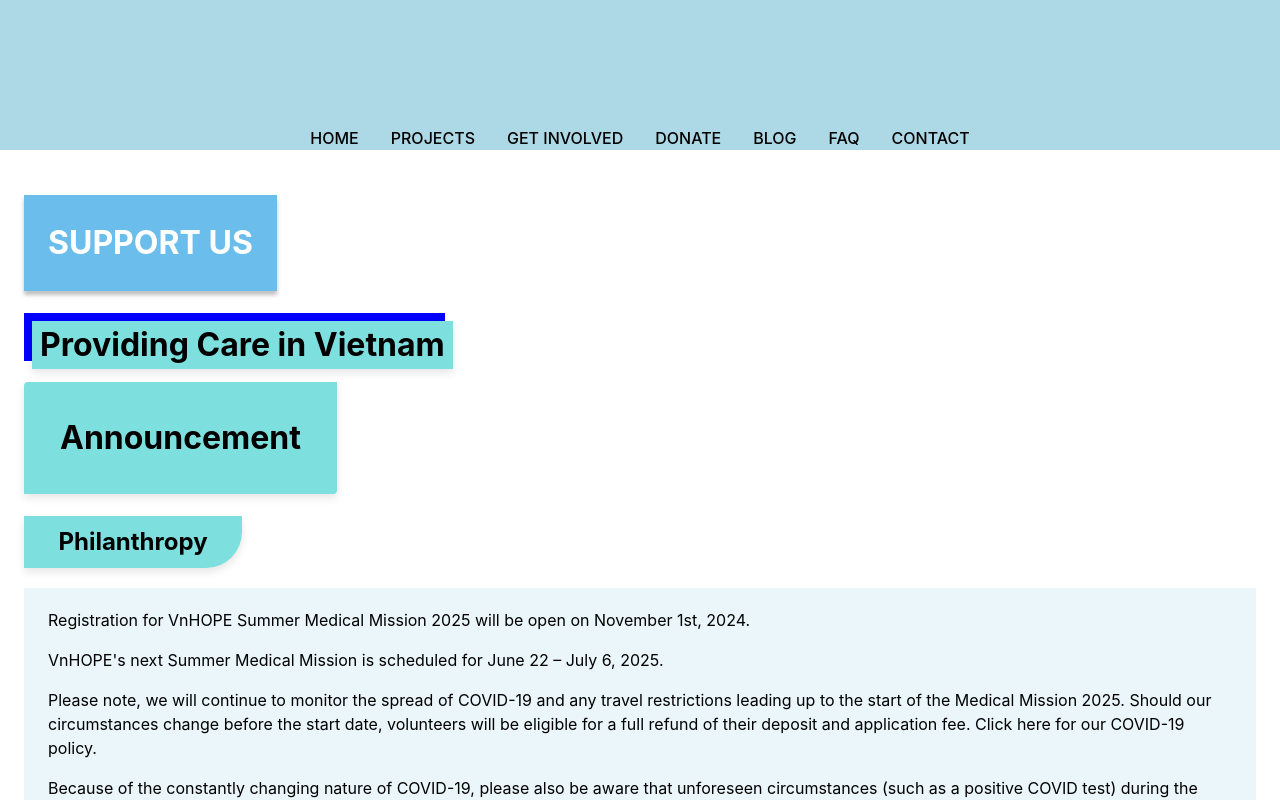
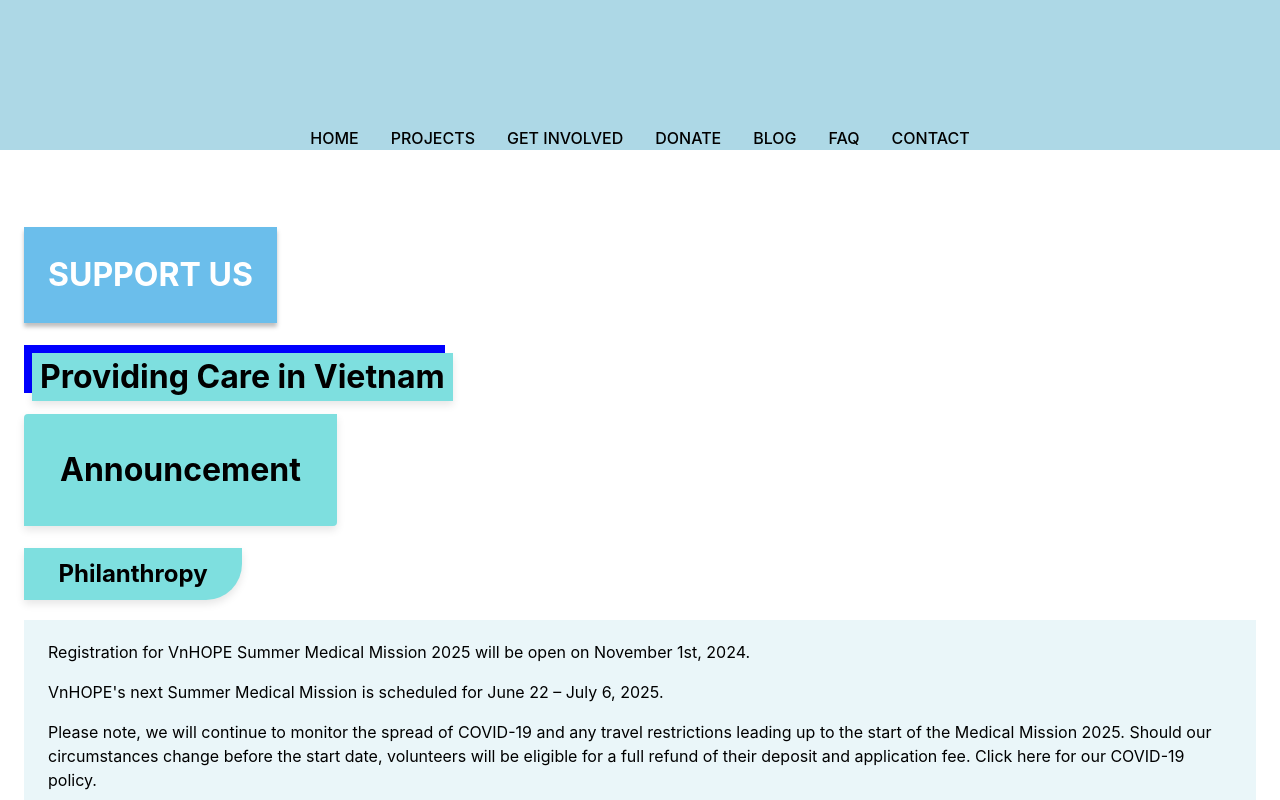
Before and after one commit to KhoiBui/legendary-project, a React (Vite) app: page / in a window 1280 px wide. Shown: the top 800 px of the page. Built offline with nearby package versions, Linux system fonts and the light colour scheme.

Commit message:
more vertical padding

```diff
--- a/src/App.tsx
+++ b/src/App.tsx
@@ -20,7 +20,7 @@
     <Router>
       <Wrapper>
         <Header />
-        <main>
+        <main style={{ paddingBlock: '32px' }}>
           <Routes>
             <Route path='/' element={<Home />} />
             <Route path='/donate' element={<Donate />} />
```
